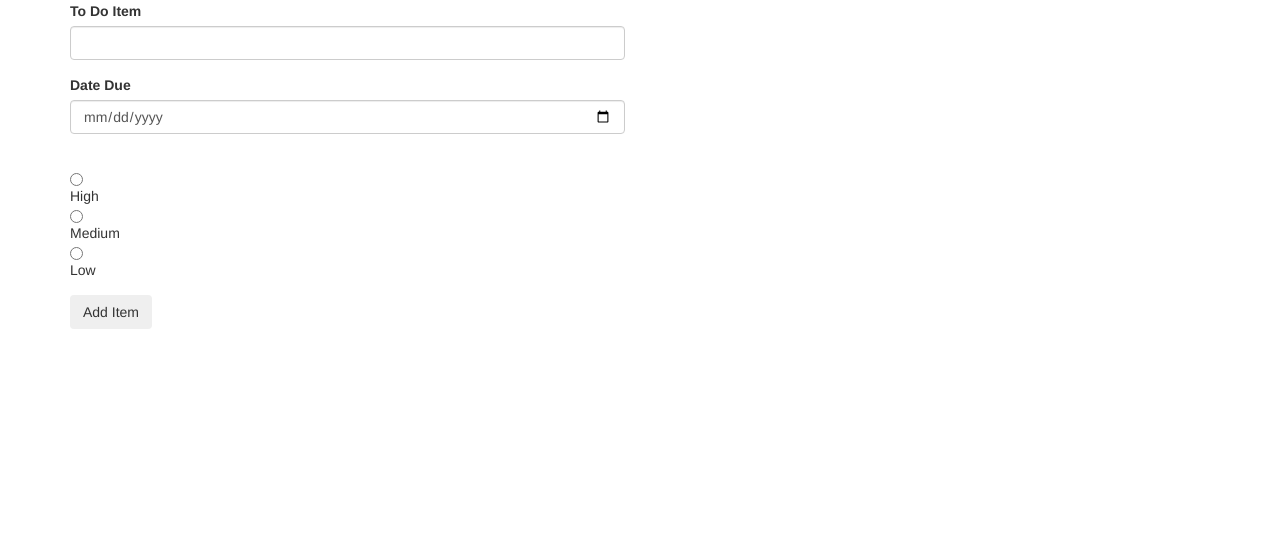
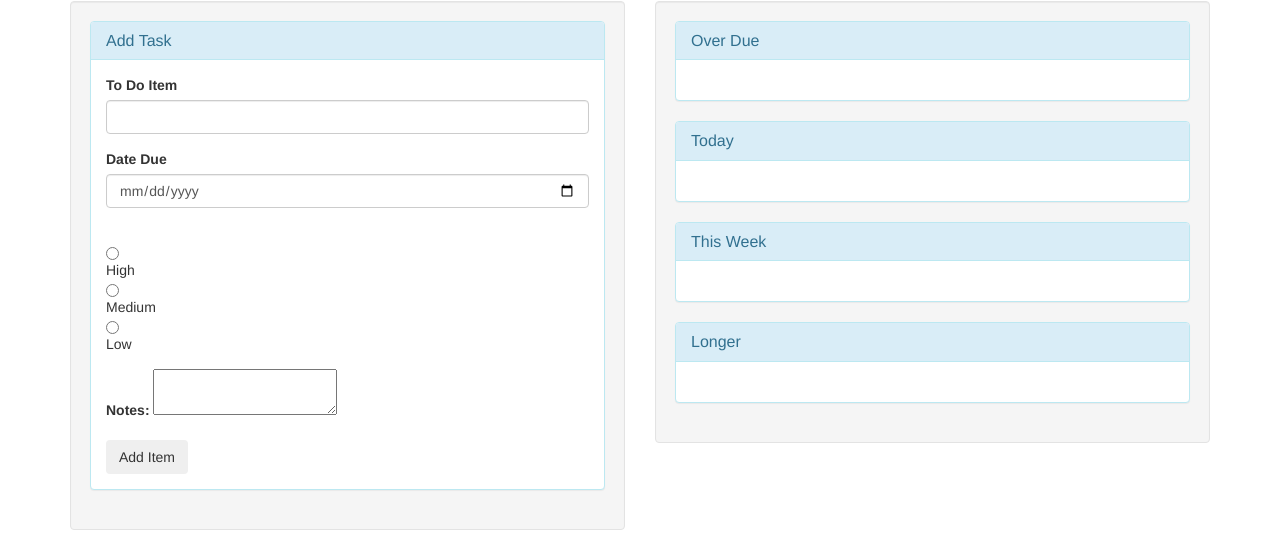
Before and after one commit to Evan-Alexander/to-do-list, a plain HTML site: page index.html in a window 1280 px wide. Shown: the part 69-616 px from the top of the page. Drawn offline with Linux system fonts and the light colour scheme.

Commit message:
add wells and panels to contain information and output

```diff
--- a/index.html
+++ b/index.html
@@ -12,7 +12,13 @@
       <h1>To Do</h1>
       <div class="row">
         <div class="col-md-6">
-          <form id="to-do">
+          <div class="well">
+            <div class="panel panel-info">
+              <div class="panel-heading">
+                <h2 class="panel-title">Add Task</h2>
+              </div>
+              <div class="panel-body">
+                <form id="to-do">
             <div class="form-group">
               <label for="to-do-input">To Do Item</label>
               <input type="text" class="form-control" id="new-item">
@@ -27,13 +33,66 @@
               <input class="circles" type="radio" name="importance" value="medium">Medium
               <input class="circles" type="radio" name="importance" value="low">Low
             </div>
+            <div class="form-group">
+              <label for="notes">Notes:</label>
+              <textarea name="notes" form="user-form"></textarea>
+            </div>
             <button type="submit" class="btn">Add Item</button>
           </form>
+
+              </div>
+            </div>
+          </div>
         </div>
         <div class="col-md-6">
-          <ul id="todo-list">
-          </ul>
+          <div class="well">
+            <div class="panel panel-info">
+              <div class="panel-heading">
+                <h2 class="panel-title">Over Due</h2>
+              </div>
+              <div class="panel-body">
+                <ul id="todo-list">
+                </ul>
+              </div>
+            </div>
+            <div class="panel panel-info">
+              <div class="panel-heading">
+                <h2 class="panel-title">Today</h2>
+              </div>
+              <div class="panel-body">
+                <ul id="todo-list">
+                </ul>
+              </div>
+            </div>
+            <div class="panel panel-info">
+              <div class="panel-heading">
+                <h2 class="panel-title">This Week</h2>
+              </div>
+              <div class="panel-body">
+                <ul id="todo-list">
+                </ul>
+              </div>
+            </div>
+            <div class="panel panel-info">
+              <div class="panel-heading">
+                <h2 class="panel-title">Longer</h2>
+              </div>
+              <div class="panel-body">
+                <ul id="todo-list">
+                </ul>
+              </div>
+            </div>
 
+
+          </div>
+        </div>
+      </div>
+
+
+      <div class="row">
+        <div class="well" id="details">
+          <h2>Here's what's in store for the week:</h2>
+        </div>
       </div>
 
 
```
